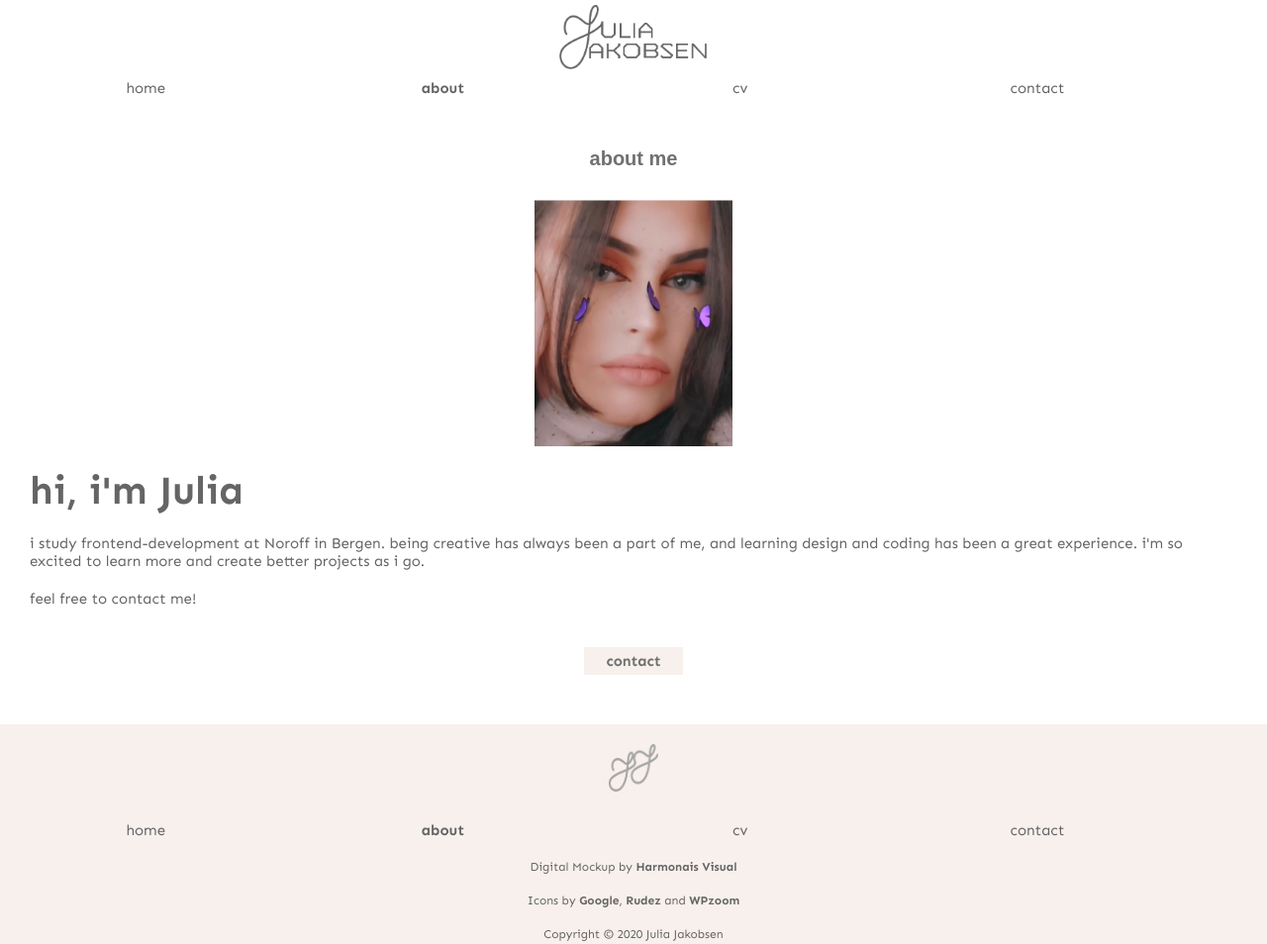
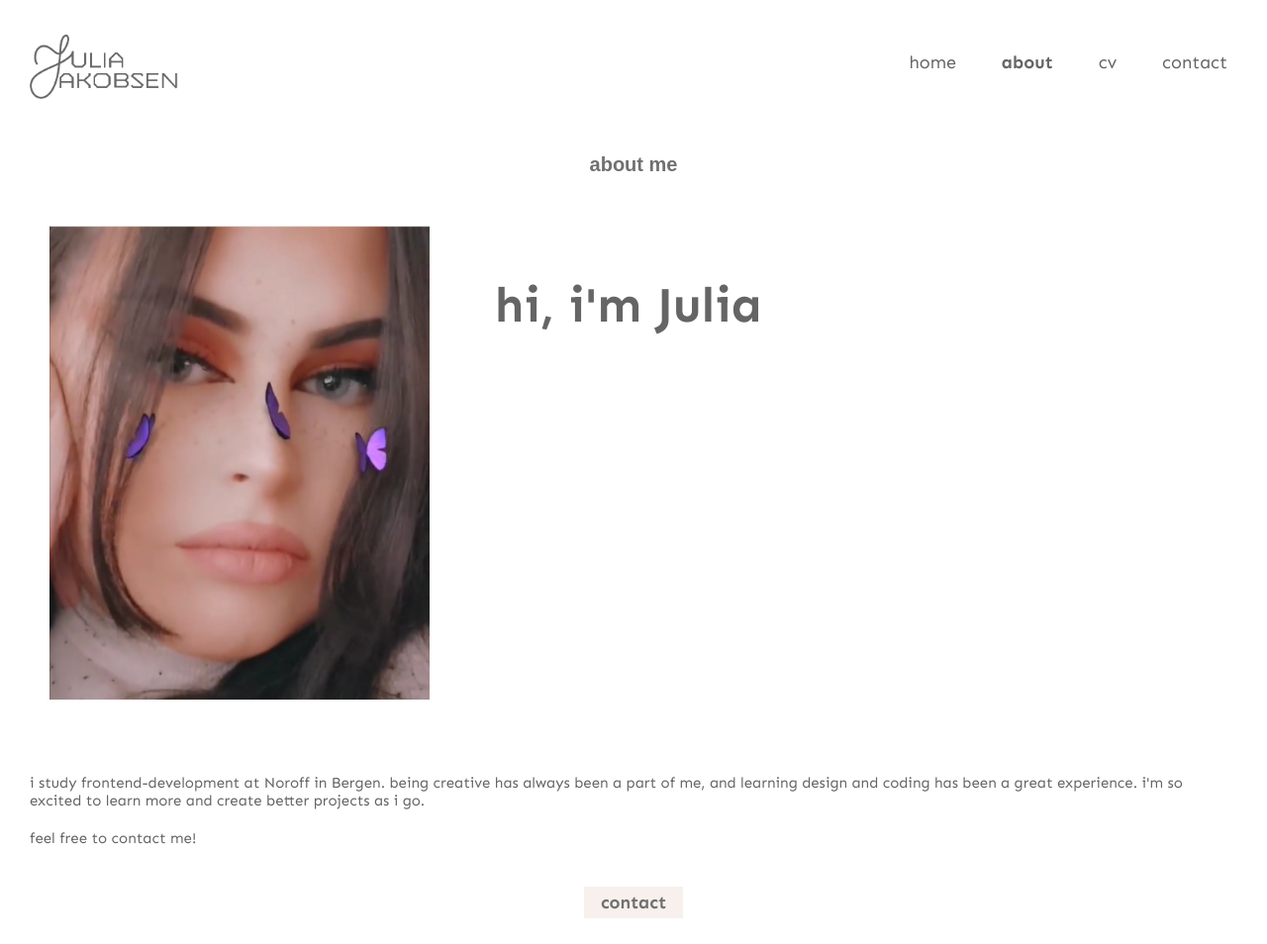
Before and after one commit to jujasen/portfolio, a plain HTML site: page about.html in a window 1280 px wide. Shown: the top 954 px of the page at 99% size. Drawn offline with Linux system fonts and the light colour scheme; a web font is replaced by a local one.

Commit message:
adding meda-tag

```diff
--- a/about.html
+++ b/about.html
@@ -32,18 +32,15 @@
         <p class="about-bio-end">feel free to contact me!</p>
         <a class="button about-button" href="./contact.html">contact</a>
 
-
-
-
     </main>
 
     <footer class="footer">
         <img class="footer-icon" src="./pics/icon-grey.png" alt="logo-icon">
-        <ul class="navbar">
-            <li class="navbar-item"><a class="navbar-link" href="./index.html">home</a></li>
-            <li class="navbar-item"><a class="navbar-link active-page" href="./about.html">about</a></li>
+        <ul class="navbar  nav-footer">
+            <li class="navbar-item"><a class="navbar-link active-page" href="./index.html">home</a></li>
+            <li class="navbar-item"><a class="navbar-link" href="./about.html">about</a></li>
             <li class="navbar-item"><a class="navbar-link" href="./cv.html">cv</a></li>
-            <li class="navbar-item"><a class="navbar-link" href="./contact.html">contact</a></li>
+            <li class="navbar-item nav-footer-item"><a class="navbar-link" href="./contact.html">contact</a></li>
         </ul>
         <div class="credits">
             Digital Mockup by <a class="credit-link" href="https://harmonaisvisual.com/freebies/digital-mockup-freebie">Harmonais Visual</a>
@@ -51,8 +48,8 @@
         <div class="credits">
             Icons by <a class="credit-link" href="https://www.iconfinder.com/icons/352228/work_icon">Google</a>, <a class="credit-link" href="https://www.iconfinder.com/icons/4733324/basic_education_ui_icon">Rudez</a> and <a class="credit-link" href="https://www.iconfinder.com/icons/111049/bulb_idea_light_icon">WPzoom</a>
         </div>
+
         <p class="copyright">Copyright &copy; 2020 Julia Jakobsen</p>
-
     </footer>
 
 </body>
--- a/css/master.css
+++ b/css/master.css
@@ -230,3 +230,98 @@
 }
 
 /* FOOTER END */
+
+
+/* MEDIA TAGS */
+
+@media only screen and (min-width: 600px) {
+
+    .logo {
+        width: 150px;
+        margin-top: 30px;
+        margin-left: 30px;
+        display: inline-block;
+    }
+
+    .navbar {
+        float: right;
+        display: inline-block;
+        margin-top: 50px;
+    }
+
+    .navbar-item {
+        display: inline;
+        margin-right: 40px;
+    }
+
+    .navbar-link {
+        font-size: 18px;
+    }
+
+    .h2 {
+        margin-top: 50px;
+        font-size: 22px;
+    }
+
+
+    .button {
+        margin-top: 15px;
+        font-size: 18px;
+    }
+
+    .project-desc {
+        padding: 20px 30px 20px 30px;
+        font-size: 18px;
+        text-align: center;
+    }
+
+    .profile-pic {
+        width: 30%;
+        margin: 50px 30px 50px 50px;
+        display: inline-block;
+    }
+
+    .about-intro {
+        display: inline-block;
+        vertical-align: top;
+        margin-top: 100px;
+        font-size: 50px;
+    }
+
+    .about-bio {
+        padding: 20px 30px 20px 30px;
+        font-size: 15px;
+    }
+
+    .about-bio-end {
+        padding: 0px 30px 20px 30px;
+        font-size: 15px;
+    }
+
+    .about-button {
+        margin-top: 20px;
+        margin-bottom: 50px;
+    }
+
+
+    .nav-footer {
+        float: none;
+        display: block;
+        text-align: center;
+        margin-bottom: 50px;
+    }
+
+    .nav-footer-item {
+        margin-right: 0;
+    }
+
+    .credits {
+        clear: both;
+    }
+
+    .footer-icon {
+        margin-top: 30px;
+    }
+
+
+}
```
Also changed, not shown: contact.html (+4 -4 lines), cv.html (+5 -5 lines), index.html (+2 -2 lines).
